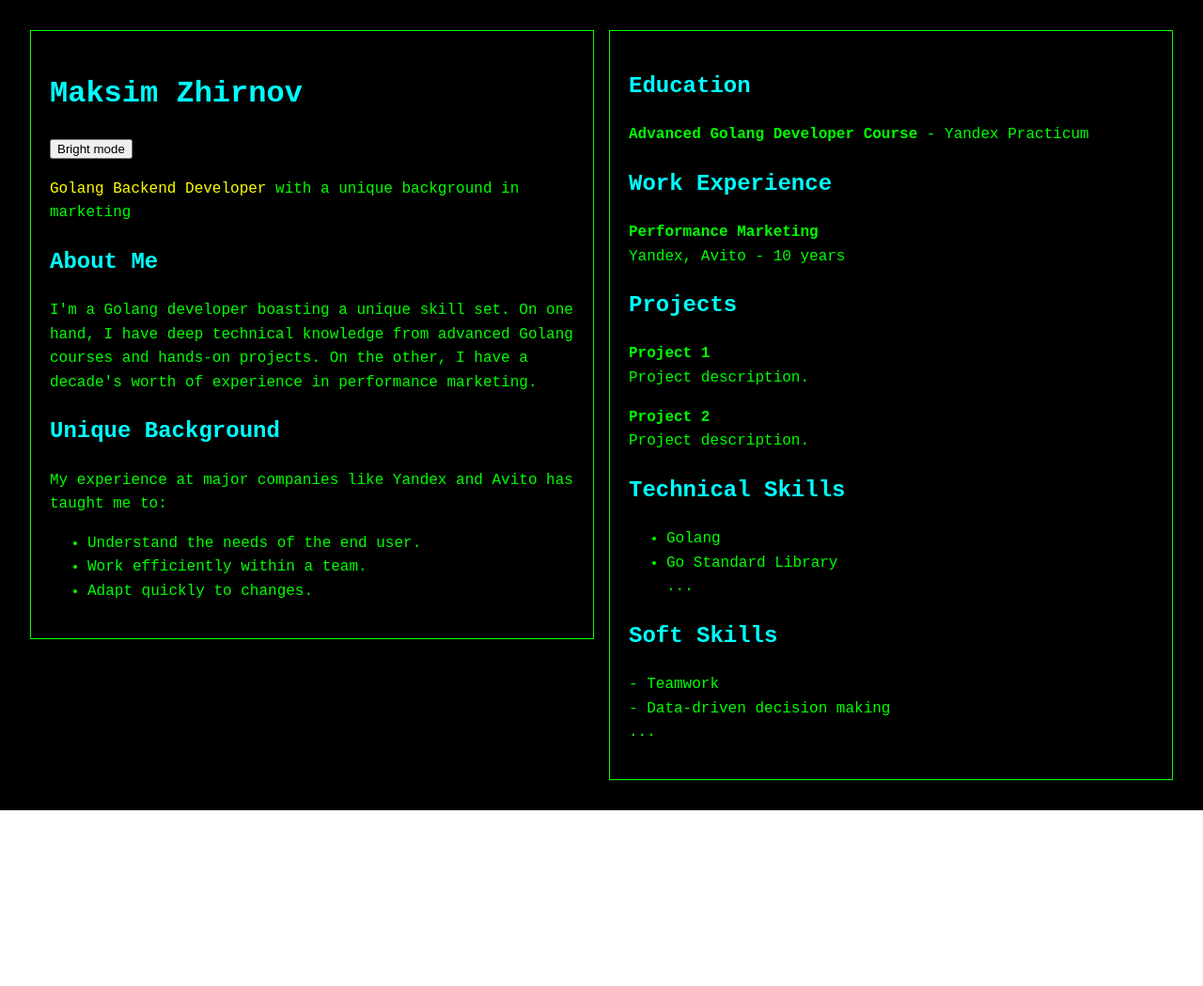
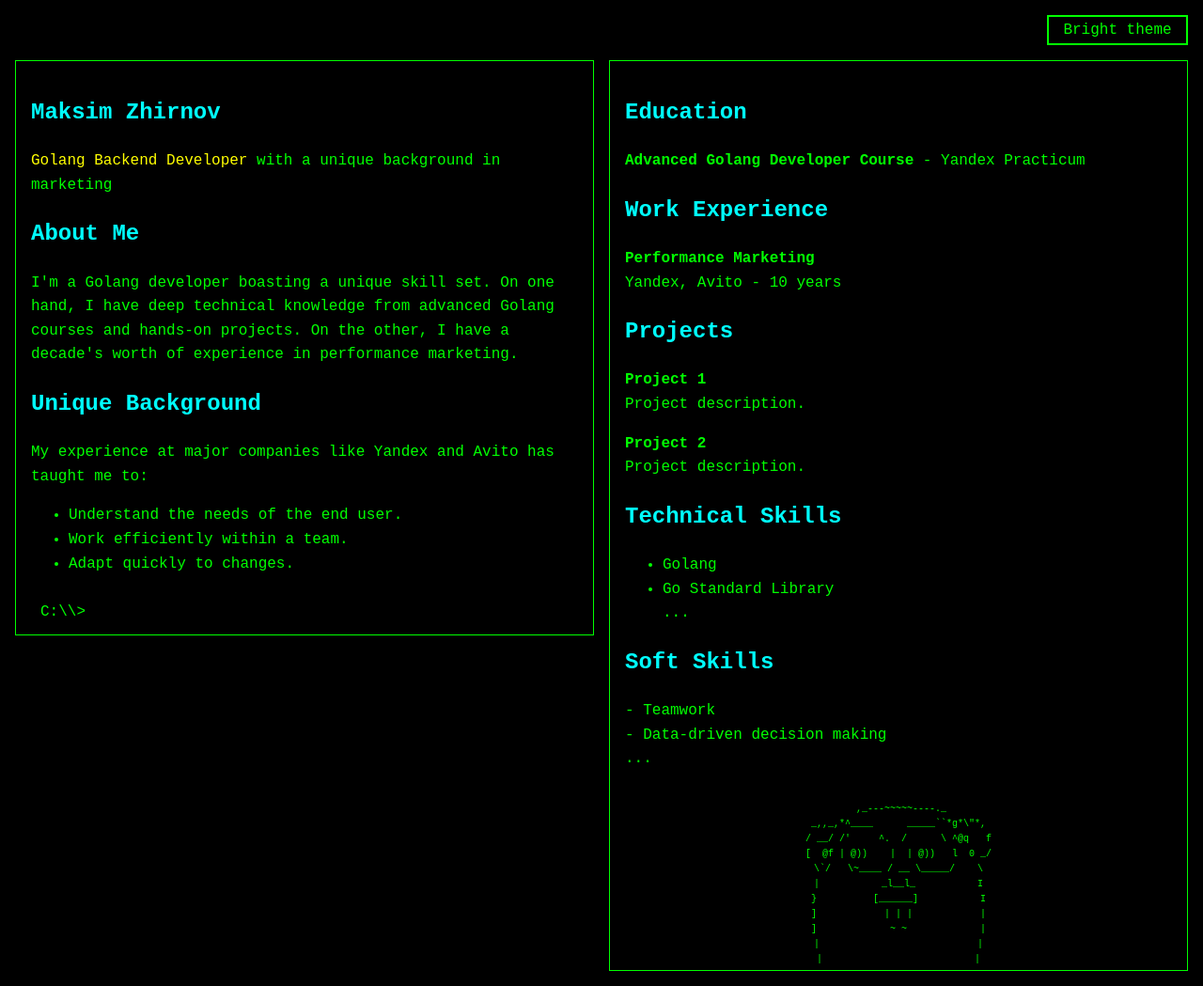
Before and after one commit to maxzhirnov/resume-dev, a plain HTML site: page index.html in a window 1280 px wide. Shown: the whole page at 94% size. Before the commit the page ends 862 px from the top, so only its background shows below. Drawn offline with Linux system fonts and the light colour scheme.

Commit message:
inhanced styling

```diff
--- a/css/styles.css
+++ b/css/styles.css
@@ -1,6 +1,17 @@
 body {
     padding: 0;
     margin: 0;
+}
+
+pre {
+    margin: 0;
+    font-size: 10px;
+}
+.gopher-container {
+    text-align: center;
+}
+.gopher {
+    display: inline-block;
 }
 
 .container {
@@ -9,12 +20,46 @@ body {
     line-height: 1.6;
     display: flex;
     flex-direction: column;
+}
+
+.dos-input {
+    font-family: 'Courier New', Courier, monospace;
+    padding: 10px;
+    display: inline-block;
+}
+
+.cursor {
+    display: inline-block;
+    width: 8px;
+    height: 20px;
+    vertical-align: middle;
+}
+
+.button-dos {
+    margin-left: auto;
+    margin-bottom: 1rem;
+    width: 150px;
+    font-family: 'Courier New', Courier, monospace;
+    font-size: 16px;
+    padding: 5px 15px;
+    cursor: pointer;
+    transition: all 0.3s;
+
+    /* Эффект при нажатии */
+    &:active {
+        transform: translateY(2px);
+    }
+}
+
+.content {
+    display: flex;
+    flex-direction: column;
     align-items: start;
     gap: 1rem;
 }
 
 .column {
-    padding: 20px;
+    padding: 1rem 1rem 0 1rem;
     width: 100%;
     box-sizing: border-box;
 }
@@ -23,6 +68,18 @@ a {
     text-decoration: underline;
 }
 
+@media (min-width: 768px) {
+    .content {
+        flex-direction: row;
+        justify-content: space-between;
+    }
+}
+
+@media (max-width: 350px) {
+    .gopher {
+        display: none;
+    }
+}
 
 /* Dev Style  */
 .dev .container {
@@ -30,9 +87,20 @@ a {
     color: #0F0;
 }
 
+.dev .button-dos {
+    background-color: #000;
+    color: #0F0;
+    border: 2px solid #0F0;
+
+    /* Эффект при наведении */
+    &:hover {
+        background-color: #0F0;
+        color: #000;
+    }
+}
+
 .dev .column {
     border: solid 1px #0F0;
-
 }
 
 .dev h1, .dev h2, .dev h3 {
@@ -47,16 +115,65 @@ a {
     color: #0FF;
 }
 
-@media (min-width: 768px) {
-    .container {
-        padding: 2rem;
-        flex-direction: row;
-        justify-content: space-between;
+.dev .dos-input {
+    font-family: 'Courier New', Courier, monospace;
+    background-color: #000;
+    color: #0F0;
+    padding: 10px;
+    display: inline-block;
+}
+
+.dev .cursor {
+    display: inline-block;
+    width: 8px;
+    height: 16px;
+    background-color: #0F0;
+    vertical-align: middle;
+    animation: blink-green 1s step-end infinite;
+}
+
+@keyframes blink-green {
+    from, to {
+        background-color: transparent;
+    }
+    50% {
+        background-color: #0F0;
     }
 }
-
 
 /* Nornal Style  */
 .normal .highlight {
     font-weight: 600;
 }
+
+.normal .button-dos {
+    background-color: #fff;
+    color: #000;
+    border: 2px solid #0F0;
+
+    /* Эффект при наведении */
+    &:hover {
+        background-color: #0F0;
+        color: #000;
+    }
+}
+
+
+.normal .dos-input {
+    background-color: #ffffff;
+    color: #000;
+}
+
+.normal .cursor {
+    background-color: #000;
+    animation: blink-black 1s step-end infinite;
+}
+
+@keyframes blink-black {
+    from, to {
+        background-color: transparent;
+    }
+    50% {
+        background-color: #000;
+    }
+}
--- a/index.html
+++ b/index.html
@@ -8,9 +8,10 @@
 </head>
 <body class="dev">
     <div class="container">
+        <button id="toggleStyle" class="button-dos">Bright theme</button>
+        <section class="content">
             <div class="column">
                 <h1>Maksim Zhirnov</h1>
-            <button id="toggleStyle">Bright mode</button>
                 <p><span class="highlight">Golang Backend Developer</span> with a unique background in marketing</p>
 
                 <h2>About Me</h2>
@@ -27,6 +28,9 @@
                         <li>Adapt quickly to changes.</li>
                     </ul>
                 </p>
+                <div class="dos-input">
+                    C:\\> <span class="cursor"></span>
+                </div>
             </div>
 
             <div class="column">
@@ -64,9 +68,25 @@
                     - Data-driven decision making<br>
                     ...
                 </p>
+                <div class="gopher-container">
+<pre class="gopher">
+ ,_---~~~~~----._
+_,,_,*^____      _____``*g*\"*,
+/ __/ /'     ^.  /      \ ^@q   f
+[  @f | @))    |  | @))   l  0 _/
+\`/   \~____ / __ \_____/    \
+|           _l__l_           I
+}          [______]           I
+]            | | |            |
+]             ~ ~             |
+|                            |
+|                           |
+</pre>
+                </div>
+
             </div>
         </div>
-
+        </section>
     <script src="js/script.js"></script>
 </body>
 </html>
--- a/js/script.js
+++ b/js/script.js
@@ -7,7 +7,7 @@ window.onload = function() {
         if (body.classList.contains('dev')) {
             body.classList.remove('dev');
             body.classList.add('normal');
-            button.textContent = "DOS theme"
+            button.textContent = "Dark theme"
         } else {
             body.classList.remove('normal');
             body.classList.add('dev');
```
Lines whose indentation alone changed are shown as unchanged.
